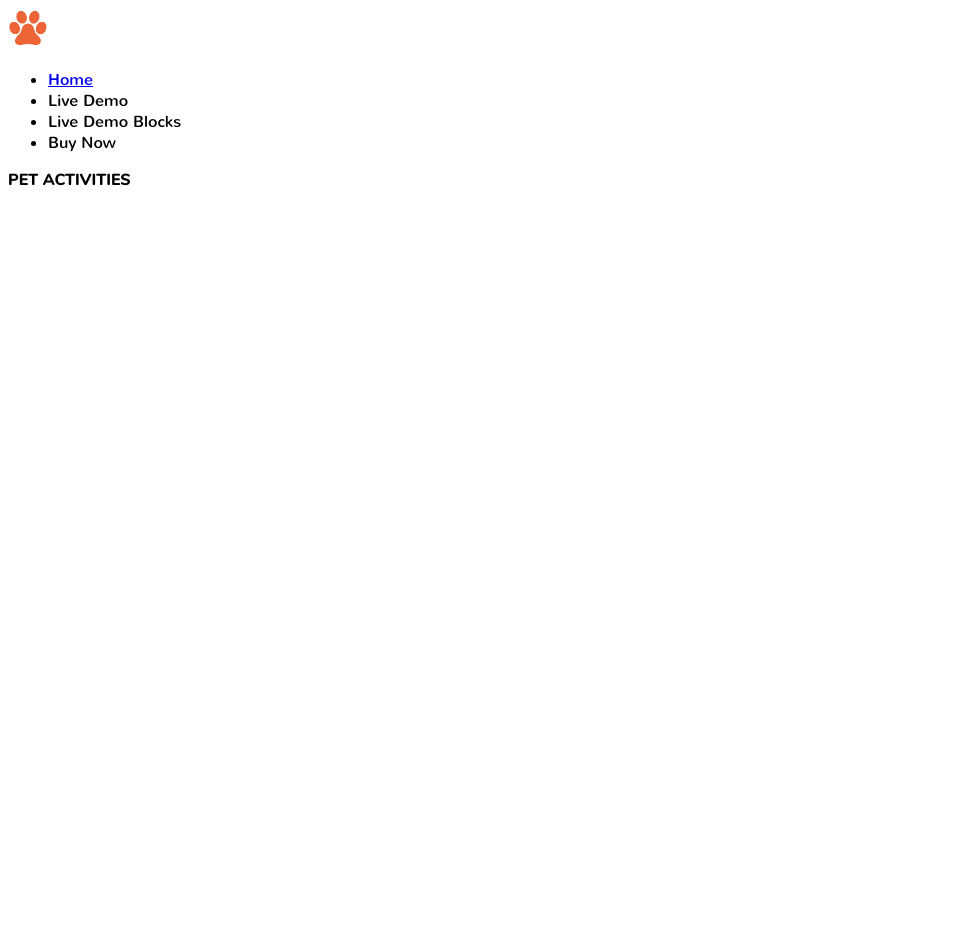
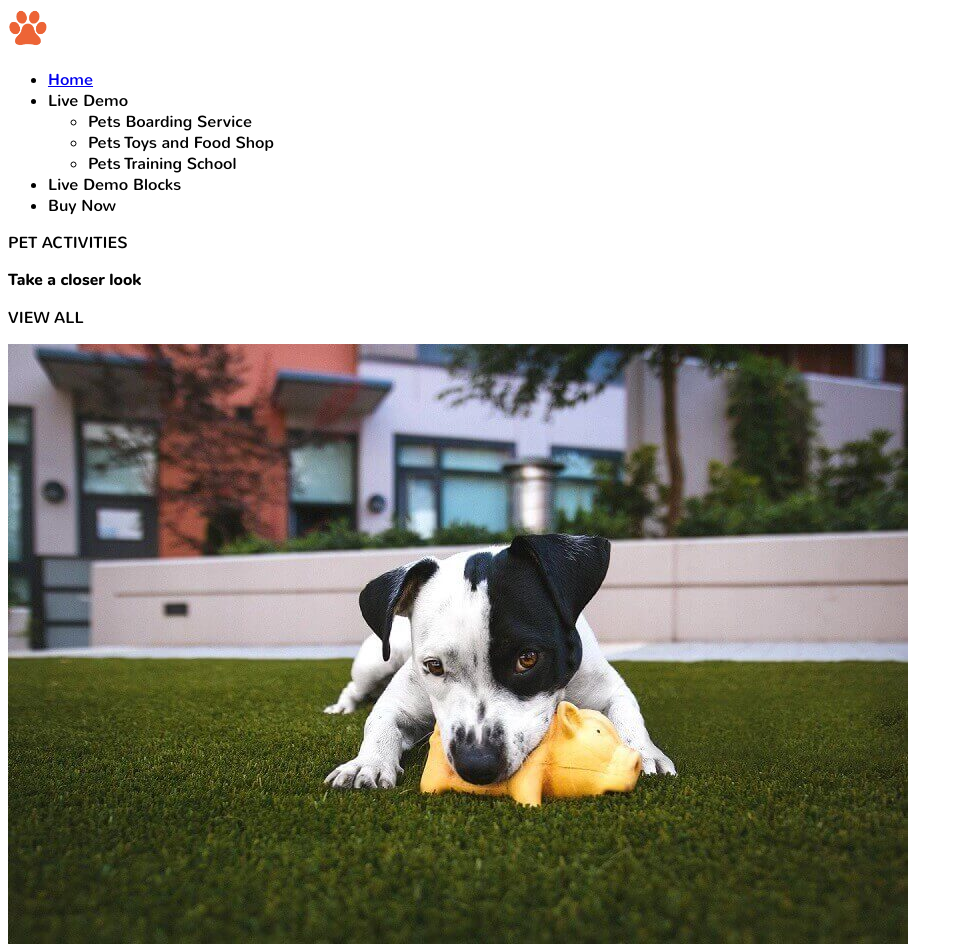
Before and after one commit to albertdc1984/202201-W1CH3-albert-dominguez, a plain HTML site: page index.html in a window 1280 px wide. Shown: the top 944 px of the page, without its empty margins (0-963 px from the left). Before the commit the page ends 800 px from the top, so only its background shows below. Drawn offline with Linux system fonts and the light colour scheme.

Commit message:
Semantic html development

```diff
--- a/index.html
+++ b/index.html
@@ -14,7 +14,14 @@
       <nav class="menu">
         <ul>
           <li><a href="index.html">Home</a></li>
-          <li>Live Demo</li>
+          <li>
+            Live Demo
+            <ul>
+              <li>Pets Boarding Service</li>
+              <li>Pets Toys and Food Shop</li>
+              <li>Pets Training School</li>
+            </ul>
+          </li>
           <li>Live Demo Blocks</li>
           <li>Buy Now</li>
         </ul>
@@ -22,6 +29,12 @@
     </header>
     <main class="main">
       <p class="pageName">PET ACTIVITIES</p>
+      <p class="advice">Take a closer look</p>
+      <p class="view">VIEW ALL</p>
+      <img src="01.jpg" alt="Perrito guapo con su juguete" />
+      <img src="02.jpg" alt="Gatito bonto escondiéndose" />
+      <img src="03.jpg" alt="Perrito majísimo corriendo" />
     </main>
+    <footer>Created by The Crimson Ghost</footer>
   </body>
 </html>
--- a/style.css
+++ b/style.css
@@ -10,5 +10,8 @@
   font-family: "Nunito";
 }
 .pageName {
+  font-family: "Nunito";
+}
+.advice {
   font-family: "NunitoExtra";
 }
```
